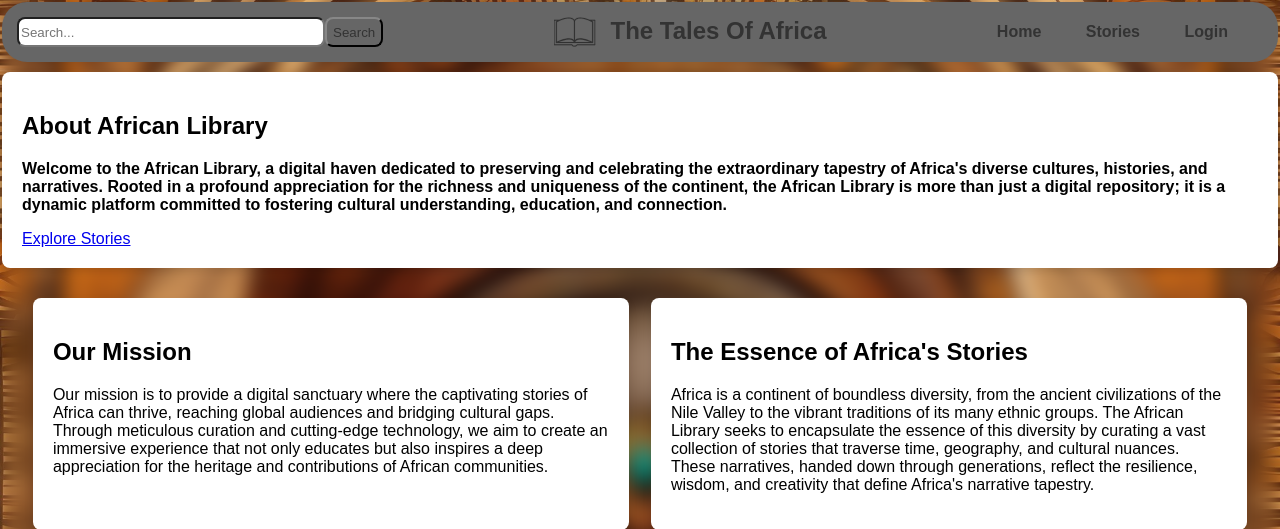
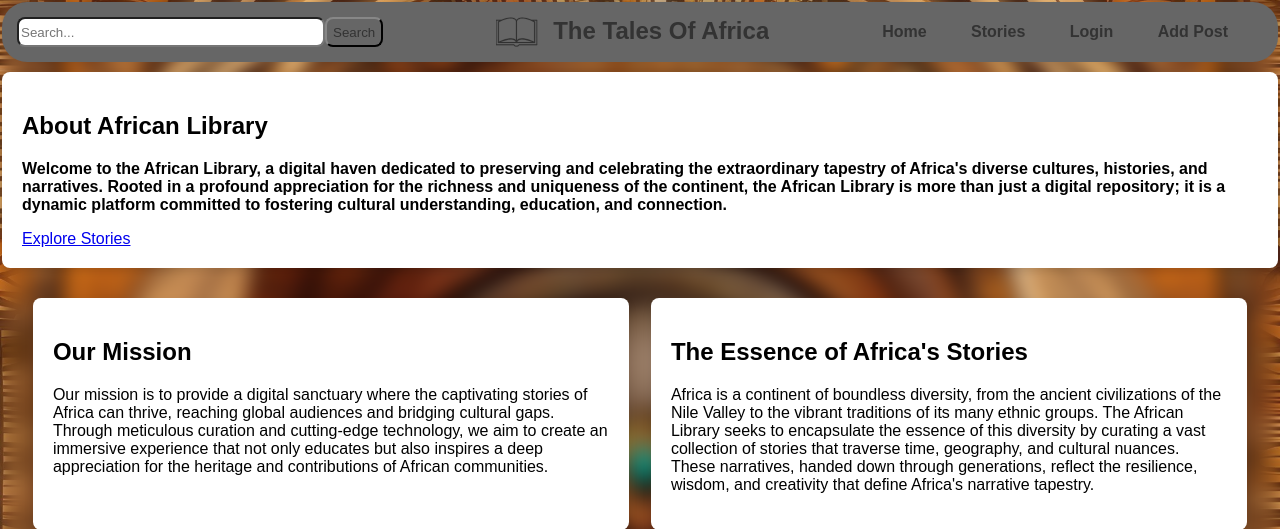
Before and after one commit to VivianDee/Tales-of-Africa, a Django app: page / in a window 1280 px wide. Shown: the top 529 px of the page. Run offline with Django 4.2, Linux system fonts and the light colour scheme.

Commit message:
added_AddPost_funstionality

```diff
--- a/africreads/africanlibrary/templates/base.html
+++ b/africreads/africanlibrary/templates/base.html
@@ -357,6 +357,7 @@
             {% else %}
             <li><a href="{% url 'login' %}">Login</a></li>
             {% endif %}
+            <li><a href="{% url 'main:add_post' %}">Add Post</a></li>
         </ul>
     </nav>
     <main>
--- a/africreads/africanlibrary/urls.py
+++ b/africreads/africanlibrary/urls.py
@@ -1,5 +1,5 @@
 from django.urls import path
-from .views import index, stories, story_detail, search, register
+from .views import index, stories, story_detail, search, register, add_story
 
 app_name = "main"
 
@@ -9,4 +9,5 @@ urlpatterns = [
     path('stories/<uuid:story_id>/', story_detail, name='story_detail'),
     path('search/', search, name="search"),
     path("auth/register/", register, name = "register"),
+    path('add_post/', add_story, name="add_post"),
 ]
--- a/africreads/africanlibrary/views.py
+++ b/africreads/africanlibrary/views.py
@@ -4,7 +4,7 @@ from django.http import HttpResponse
 from django.contrib import messages
 from . import forms
 from django.contrib.auth.models import User, AnonymousUser
-
+from .forms import StoryAddForm
 # Create your views here.
 """
 Get Authur
@@ -86,3 +86,19 @@ def register(request):
 			return redirect("main:index")
 	form = forms.NewUserForm
 	return render (request, "registration/register.html", context={"form":form})
+
+"""
+Add story
+"""
+def add_story(request):
+     story = request.POST.copy()
+     if request.user.is_authenticated:
+          story['author'] = request.user.id
+     else:
+           story['author'] = -1
+     request.POST = story
+     form = StoryAddForm(request.POST)
+     if form.is_valid():
+          form.save()
+     form = StoryAddForm()
+     return render(request, 'add_post.html', context={'form' : form})
```
Also changed, not shown: africreads/africanlibrary/forms.py (+8 -1 lines), africreads/africanlibrary/templates/add_post.html (added, +18 -0 lines), africreads/africanlibrary/migrations/0004_alter_story_author.py (added), africreads/db.sqlite3.
